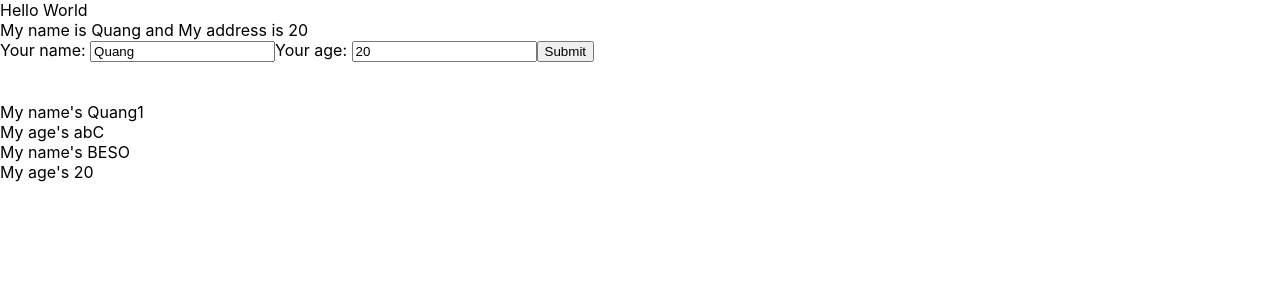
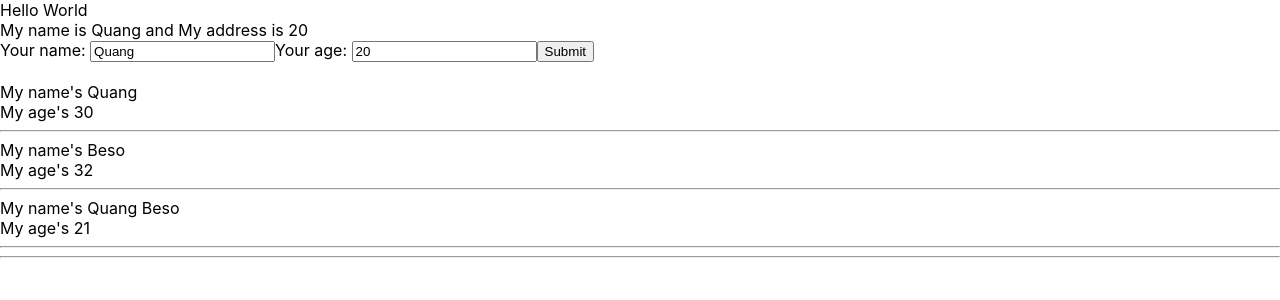
Before and after one commit to quangnd1601/demo-reactjs, a React (Create React App) app: page / in a window 1280 px wide. Shown: the top 300 px of the page. Built offline with nearby package versions, Linux system fonts and the light colour scheme.

Commit message:
video 24 - hien thi danh sach

```diff
--- a/src/components/DisplayInfo.js
+++ b/src/components/DisplayInfo.js
@@ -3,12 +3,19 @@
 class DisplayInfo extends React.Component {
   render() {
     console.log(this.props);
-    const { name, age } = this.props;
+    const { listUsers } = this.props; // Object
     // props => viết tắt properties (tài sản)
     return (
       <div>
-        <div>My name's {name}</div>
-        <div>My age's {age}</div>
+        {listUsers.map((user) => {
+          return (
+            <div key={user.id}>
+              <div>My name's {user.name}</div>
+              <div>My age's {user.age}</div>
+              <hr />
+            </div>
+          );
+        })}
       </div>
     );
   }
--- a/src/components/MyComponent.js
+++ b/src/components/MyComponent.js
@@ -6,15 +6,22 @@
 import UserInfo from "./UserInfo";
 import DisplayInfo from "./DisplayInfo";
 class MyComponent extends React.Component {
+  state = {
+    listUsers: [
+      { id: 1, name: "Quang", age: "30" },
+      { id: 2, name: "Beso", age: "32" },
+      { id: 3, name: "Quang Beso", age: "21" },
+    ],
+  };
   // JSX: chỉ trả về 1 phần tử thôi
   render() {
-    const myAge = ["a", "b", "C"];
+    // DRY: don't repeat yourself
     return (
       <div>
         <UserInfo></UserInfo>
-        <br /> <br />
-        <DisplayInfo name="Quang1" age={myAge}></DisplayInfo>
-        <DisplayInfo name={"BESO"} age={20}></DisplayInfo>
+        <br />
+        <DisplayInfo listUsers={this.state.listUsers}></DisplayInfo>
+        <hr />
       </div>
     );
   }
```
